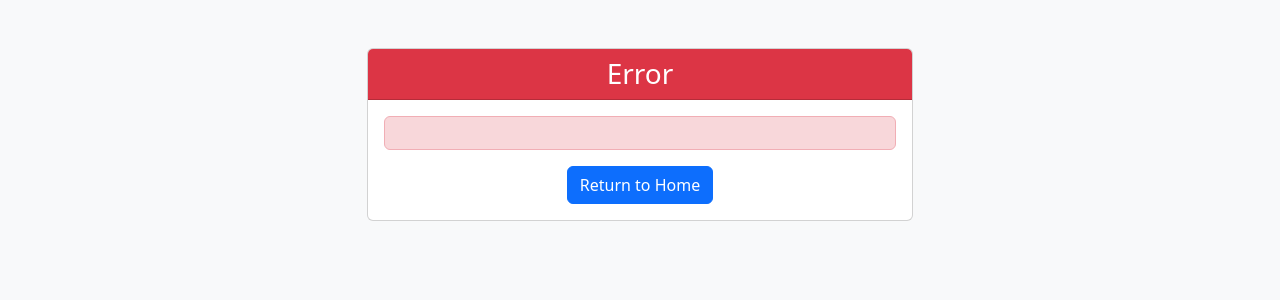
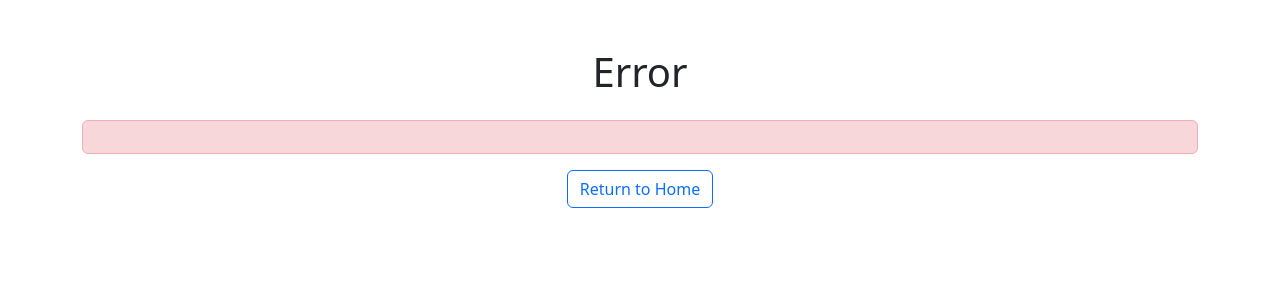
Before and after one commit to kaushik2808/student_placement_predict, a Python web app: template templates/error.html in a window 1280 px wide. Shown: the top 300 px of the page. Run offline with Jinja, Linux system fonts and the light colour scheme; the template is opened without the code that fills it, so the values that code supplies are empty.

Commit message:
Update error.html

```diff
--- a/templates/error.html
+++ b/templates/error.html
@@ -6,23 +6,16 @@
     <title>Error - Student Placement Predictor</title>
     <link href="https://cdn.jsdelivr.net/npm/bootstrap@5.3.0/dist/css/bootstrap.min.css" rel="stylesheet">
 </head>
-<body class="bg-light">
+<body>
     <div class="container mt-5">
-        <div class="row justify-content-center">
-            <div class="col-md-6">
-                <div class="card">
-                    <div class="card-header bg-danger text-white">
-                        <h3 class="text-center mb-0">Error</h3>
-                    </div>
-                    <div class="card-body">
-                        <div class="alert alert-danger">{{ error }}</div>
-                        <div class="text-center">
-                            <a href="{{ url_for('home') }}" class="btn btn-primary">Return to Home</a>
-                        </div>
-                    </div>
-                </div>
-            </div>
+        <h1 class="text-center mb-4">Error</h1>
+        <div class="alert alert-danger">
+            {{ error }}
+        </div>
+        <div class="text-center">
+            <a href="/" class="btn btn-outline-primary">Return to Home</a>
         </div>
     </div>
+    <script src="https://cdn.jsdelivr.net/npm/bootstrap@5.3.0/dist/js/bootstrap.bundle.min.js"></script>
 </body>
 </html>
```
